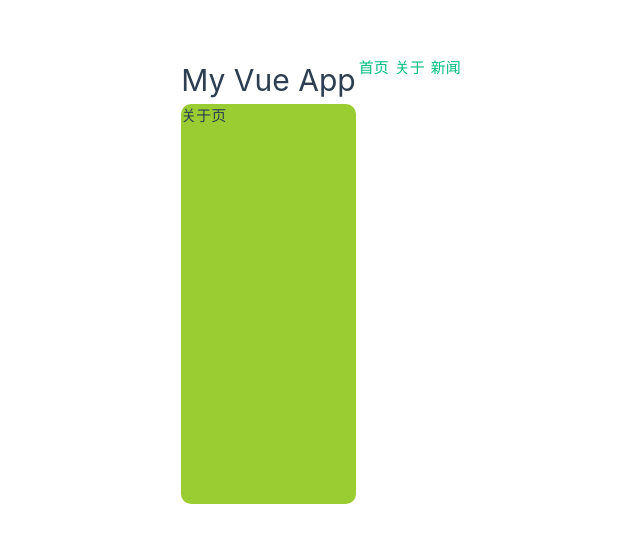
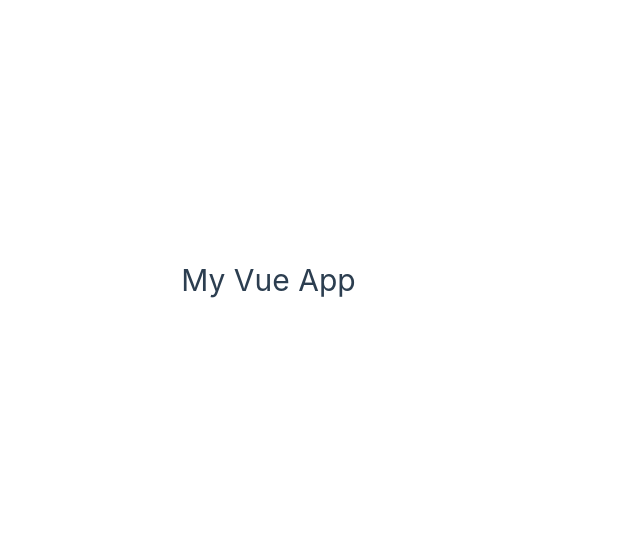
Before and after one commit to ZH1995/MyVue, a Vue app: page /about in a window 1280 px wide. Shown: the part 120-662 px from the top of the page, without its empty margins (78-718 px from the left). Built offline with nearby package versions, Linux system fonts and the light colour scheme; the HTML template or start-up script is replaced by a standard one.

Commit message:
add pinia plugin

```diff
--- a/package.json
+++ b/package.json
@@ -12,6 +12,7 @@
     "lint": "eslint . --fix"
   },
   "dependencies": {
+    "pinia": "^2.3.0",
     "vue": "^3.5.13",
     "vue-router": "^4.5.0"
   },
--- a/src/App.vue
+++ b/src/App.vue
@@ -1,28 +1,22 @@
 <template>
   <div id="app">
     <h1>My Vue App</h1>
-    <p>
-      <RouterLink to="/home">首页</RouterLink>
-      <RouterLink to="/about">关于</RouterLink>
-      <RouterLink replace to="/news">新闻</RouterLink>
-    </p>
-    <div class="content">
-      <RouterView></RouterView>
-    </div>
+
   </div>
 
 </template>
 
 <script setup lang="ts">
 
+import { storeToRefs } from 'pinia';
+import { userStore } from './store/user';
+const user = userStore()
+user.changeUserName('hello')
+console.log(user.getUserName)
+const userInfo = storeToRefs(user)
+console.log(userInfo)
 </script>
 
 <style>
-  .content{
-    background-color: yellowgreen;
-    widows: 10%;
-    height: 400px;
-    border: 1cap;
-    border-radius: 10px;
-  }
+
 </style>
--- a/src/main.ts
+++ b/src/main.ts
@@ -9,7 +9,6 @@ import AboutPage from '@/pages/AboutPage.vue'
 import NewsPage from '@/pages/NewsPage.vue'
 
 const routes = [
-    {path:'/', redirect:"/home"},
     {path:'/home', component:HomePage},
     {path:'/about', component:AboutPage},
     {path:'/news', component:NewsPage}
@@ -19,5 +18,8 @@ const router = createRouter({
     routes:routes
 })
 let app = createApp(App)
+import { createPinia } from 'pinia'
+const pinia = createPinia()
+app.use(pinia)
 app.use(router)
 app.mount('#app')
--- /dev/null
+++ b/src/store/user.ts
@@ -0,0 +1,20 @@
+import { defineStore } from "pinia";
+export const userStore = defineStore("userStore", {
+    actions: {
+        changeUserName(value: string) {
+            if (value && value.length < 10) {
+                this.userName += value
+            }
+        }
+    },
+    getters: {
+        getUserName():string {
+            return this.userName.toUpperCase()
+        }
+    },
+    state() {
+        return {
+            userName: '---'
+        }
+    }
+})
```
Also changed, not shown: 1 other file (tests, documents, lock files or other folders).
